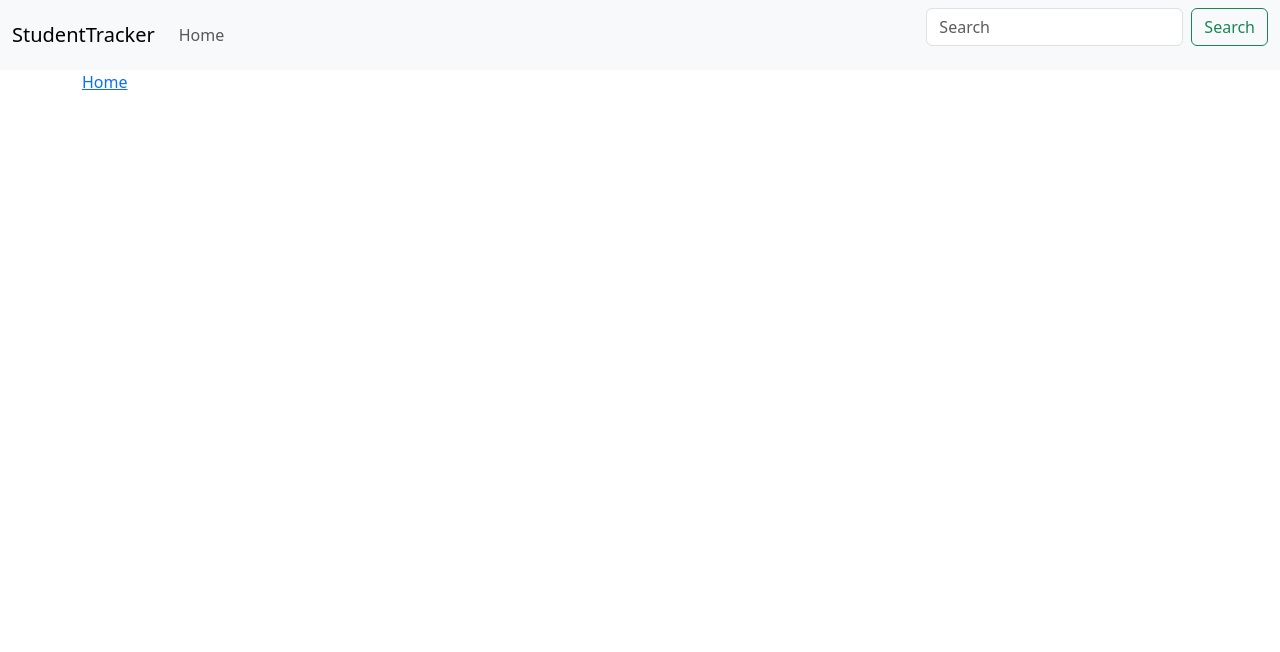
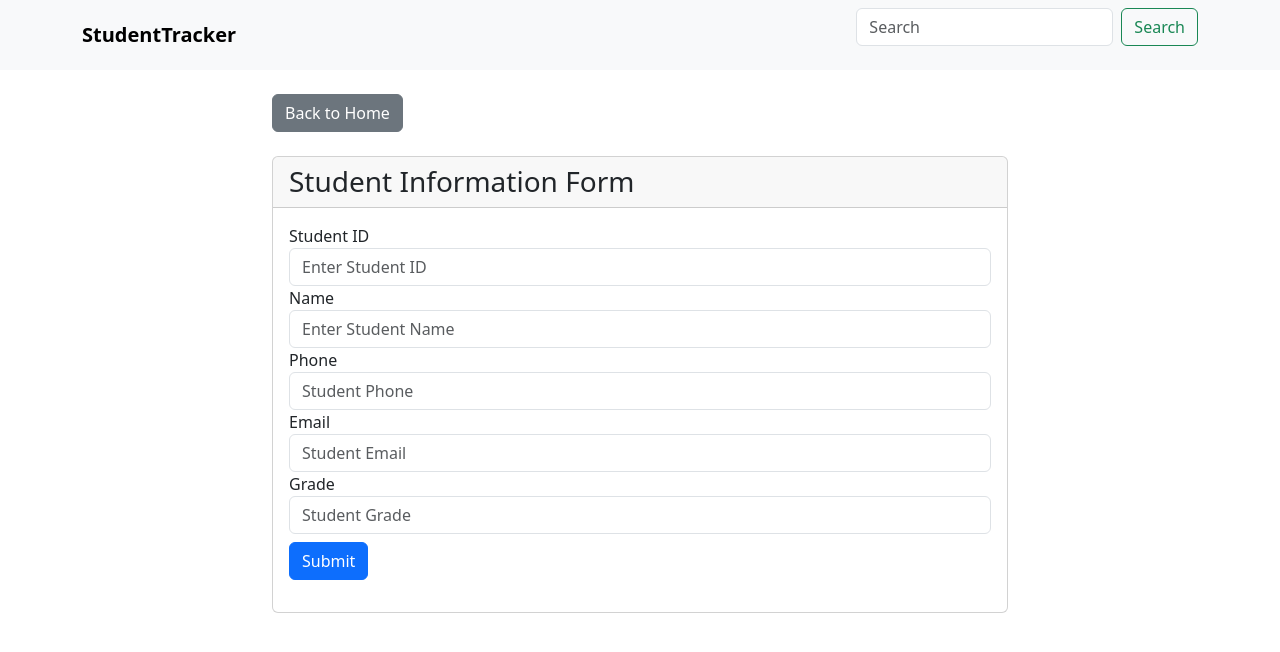
Before and after one commit to zeeshnsaeed/student-tracker-mern, a React (Create React App) app in the folder client/: page /StudentForm in a window 1280 px wide. Shown: the top 652 px of the page. Built offline with nearby package versions, Linux system fonts and the light colour scheme.

Commit message:
style: Enhance the design of components

```diff
--- a/client/src/App.css
+++ b/client/src/App.css
@@ -5,3 +5,7 @@
 .container {
   overflow: auto;
 }
+
+.custom-form {
+  width: 80%; /* Adjust the width as needed */
+}
--- a/client/src/components/NavBar.js
+++ b/client/src/components/NavBar.js
@@ -4,31 +4,27 @@ import { Link } from "react-router-dom";
 const NavBar = () => {
   return (
     <header>
-      <nav className="navbar navbar-expand-lg bg-body-tertiary">
-        <div className="container-fluid">
+      <nav className="navbar navbar-expand-lg navbar-light bg-light">
+        <div className="container">
           <Link className="navbar-brand" to="/">
-            StudentTracker
+            <strong>StudentTracker</strong>
           </Link>
           <button
             className="navbar-toggler"
             type="button"
             data-bs-toggle="collapse"
-            data-bs-target="#navbarSupportedContent"
-            aria-controls="navbarSupportedContent"
+            data-bs-target="#navbarNav"
+            aria-controls="navbarNav"
             aria-expanded="false"
             aria-label="Toggle navigation"
           >
             <span className="navbar-toggler-icon"></span>
           </button>
-          <div className="collapse navbar-collapse" id="navbarSupportedContent">
-            <ul className="navbar-nav me-auto mb-2 mb-lg-0">
-              <li className="nav-item">
-                <Link className="nav-link" to="/" aria-current="page">
-                  Home
-                </Link>
-              </li>
-            </ul>
-            <form className="d-flex" role="search">
+          <div
+            className="collapse navbar-collapse d-flex justify-content-end"
+            id="navbarNav"
+          >
+            <form className="d-flex">
               <input
                 className="form-control me-2"
                 type="search"
--- a/client/src/components/StudentForm.js
+++ b/client/src/components/StudentForm.js
@@ -4,7 +4,81 @@ import { Link } from "react-router-dom";
 const StudentForm = () => {
   return (
     <div className="container">
-      <Link to="/">Home</Link>
+      <div className="row justify-content-center">
+        <div className="col-md-8">
+          <Link to="/" className="btn btn-secondary mt-4 mb-4">
+            Back to Home
+          </Link>
+
+          <div className="card">
+            <div className="card-header">
+              <h3 className="mb-0">Student Information Form</h3>
+            </div>
+            <div className="card-body">
+              <form>
+                {/* Student ID */}
+                <div className="form-group">
+                  <label htmlFor="studentID">Student ID</label>
+                  <input
+                    type="text"
+                    className="form-control"
+                    id="studentID"
+                    placeholder="Enter Student ID"
+                  />
+                </div>
+
+                {/* Student Name */}
+                <div className="form-group">
+                  <label htmlFor="studentName">Name</label>
+                  <input
+                    type="text"
+                    className="form-control"
+                    id="studentName"
+                    placeholder="Enter Student Name"
+                  />
+                </div>
+
+                {/* Phone */}
+                <div className="form-group">
+                  <label htmlFor="studentPhone">Phone</label>
+                  <input
+                    type="text"
+                    className="form-control"
+                    id="studentPhone"
+                    placeholder="Student Phone"
+                  />
+                </div>
+
+                {/* Email */}
+                <div className="form-group">
+                  <label htmlFor="studentEmail">Email</label>
+                  <input
+                    type="email"
+                    className="form-control"
+                    id="studentEmail"
+                    placeholder="Student Email"
+                  />
+                </div>
+
+                {/* Grade */}
+                <div className="form-group">
+                  <label htmlFor="studentGrade">Grade</label>
+                  <input
+                    type="text"
+                    className="form-control"
+                    id="studentGrade"
+                    placeholder="Student Grade"
+                  />
+                </div>
+
+                <button type="submit" className="btn btn-primary mt-2">
+                  Submit
+                </button>
+              </form>
+            </div>
+          </div>
+        </div>
+      </div>
     </div>
   );
 };
--- a/client/src/components/StudentList.js
+++ b/client/src/components/StudentList.js
@@ -5,21 +5,21 @@ const StudentList = () => {
   return (
     <div className="mt-5">
       <div className="container">
-        <div className="add_btn mt-2">
+        <div className="add-btn-container mt-2 text-center">
           <Link to="/StudentForm">
-            <button className="btn btn-primary">Add student</button>
+            <button className="btn btn-primary">Add Student</button>
           </Link>
         </div>
 
         <table className="table table-hover mt-3">
-          <thead className="table-dark">
+          <thead className="thead-dark">
             <tr>
               <th scope="col">Student ID</th>
               <th scope="col">Student Name</th>
               <th scope="col">Phone</th>
               <th scope="col">Email</th>
               <th scope="col">Grades</th>
-              <th scope="col"></th>
+              <th scope="col">Actions</th>
             </tr>
           </thead>
 
@@ -31,14 +31,14 @@ const StudentList = () => {
               <td>zeeshan@example.com</td>
               <td>B</td>
               <td className="d-flex justify-content-around">
-                <button className="btn btn-success">
-                  <i className="fa-regular fa-eye"></i>
+                <button className="btn btn-success" title="View">
+                  <i className="fas fa-eye"></i>
                 </button>
-                <button className="btn btn-primary">
-                  <i className="fa-regular fa-pen-to-square"></i>
+                <button className="btn btn-primary" title="Edit">
+                  <i className="fas fa-edit"></i>
                 </button>
-                <button className="btn btn-danger">
-                  <i className="fa-solid fa-trash"></i>
+                <button className="btn btn-danger" title="Delete">
+                  <i className="fas fa-trash"></i>
                 </button>
               </td>
             </tr>
@@ -49,14 +49,14 @@ const StudentList = () => {
               <td>john@example.com</td>
               <td>B+</td>
               <td className="d-flex justify-content-around">
-                <button className="btn btn-success">
-                  <i className="fa-regular fa-eye"></i>
+                <button className="btn btn-success" title="View">
+                  <i className="fas fa-eye"></i>
                 </button>
-                <button className="btn btn-primary">
-                  <i className="fa-regular fa-pen-to-square"></i>
+                <button className="btn btn-primary" title="Edit">
+                  <i className="fas fa-edit"></i>
                 </button>
-                <button className="btn btn-danger">
-                  <i className="fa-solid fa-trash"></i>
+                <button className="btn btn-danger" title="Delete">
+                  <i className="fas fa-trash"></i>
                 </button>
               </td>
             </tr>
```
